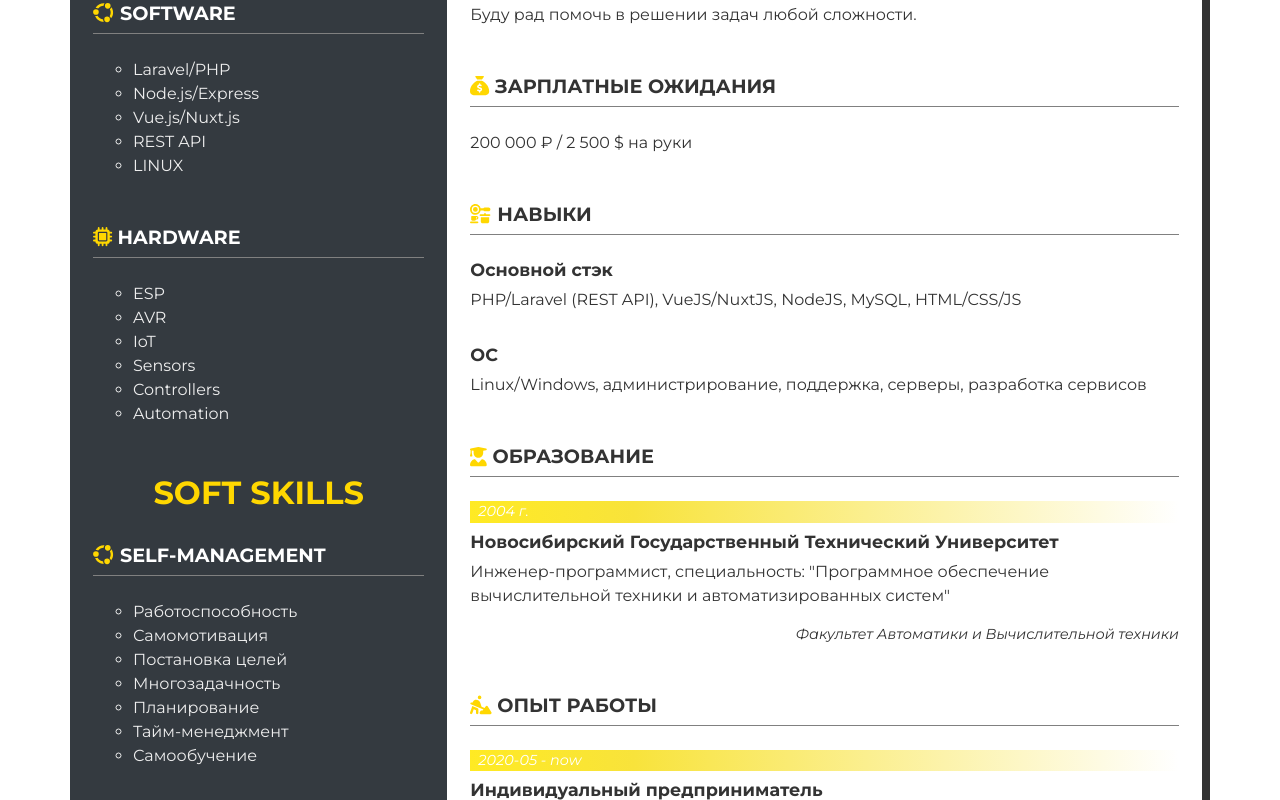
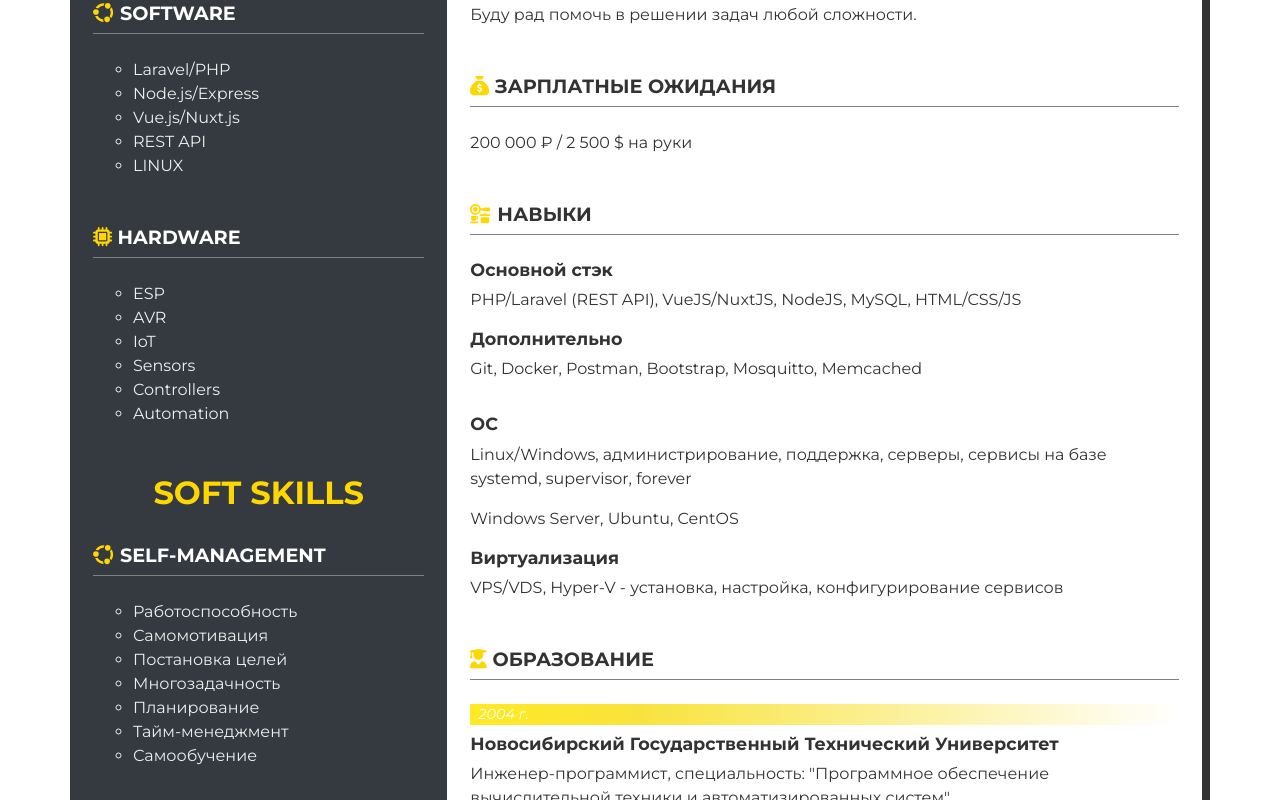
Before and after one commit to BlkDem/resume, a Nuxt app: page / in a window 1280 px wide. Shown: the part 394-1194 px from the top of the page. Built offline with nearby package versions, Linux system fonts and the light colour scheme.

Commit message:
++ experience

```diff
--- a/components/ExperienceDetail.vue
+++ b/components/ExperienceDetail.vue
@@ -8,6 +8,9 @@
       <h4>Основной стэк</h4>
       <p>PHP/Laravel (REST API), VueJS/NuxtJS, NodeJS, MySQL, HTML/CSS/JS</p>
 
+      <h4>Дополнительно</h4>
+      <p>Git, Docker, Postman, Bootstrap, Mosquitto, Memcached</p>
+
       <div class="space-4"></div>
 
       <!-- <h4>Контроллеры</h4>
@@ -16,7 +19,11 @@
       <div class="space-4"></div> -->
 
       <h4>ОС</h4>
-      <p>Linux/Windows, администрирование, поддержка, серверы, разработка сервисов</p>
+      <p>Linux/Windows, администрирование, поддержка, серверы, сервисы на базе systemd, supervisor, forever</p>
+      <p>Windows Server, Ubuntu, CentOS</p>
+
+      <h4>Виртуализация</h4>
+      <p>VPS/VDS, Hyper-V - установка, настройка, конфигурирование сервисов</p>
 
       <div class="space-4"></div>
 
```
